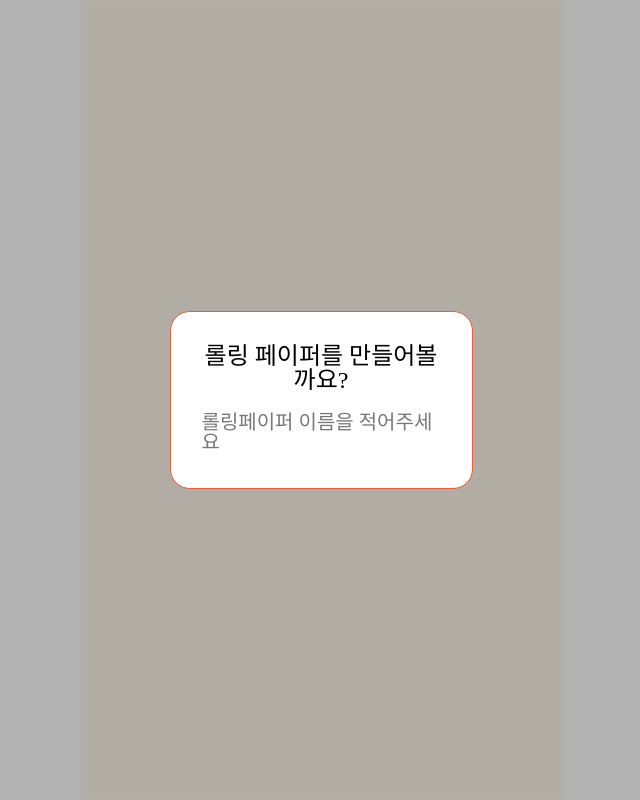
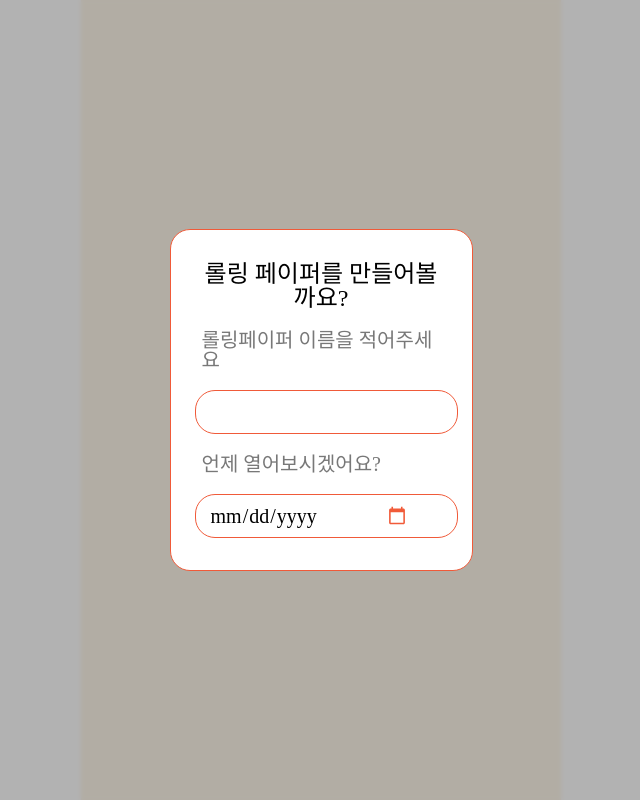
Before and after one commit to memory-makers/rolling-paper, a React (Vite) app: page /modalTest in a window 1280 px wide. Shown: the whole page, without its empty margins (319-959 px from the left). Built offline with nearby package versions, Linux system fonts and the light colour scheme; a web font is replaced by a local one.

Commit message:
#1 feat: 공유 모달 인풋 구현

```diff
--- /dev/null
+++ b/src/components/Modal/ModalItem/ModalInput.tsx
@@ -0,0 +1,19 @@
+import { ChangeEventHandler } from 'react'
+import styles from './modalItem.module.scss'
+
+interface Props {
+  type: 'text' | 'date'
+  name: string;
+  onChange: ChangeEventHandler<HTMLInputElement>;
+  value?: string;
+  readOnly?: boolean;
+}
+
+const ModalInput = ({type, name, onChange, value, readOnly}: Props) => {
+  return (
+    <input type={type} className={styles.modalInput} name={name}
+      onChange={onChange} value={value} readOnly={readOnly}/>
+  )
+}
+
+export default ModalInput
--- /dev/null
+++ b/src/components/Modal/ModalItem/index.tsx
@@ -0,0 +1,4 @@
+import ModalText from './ModalText';
+import ModalInput from './ModalInput';
+
+export { ModalText, ModalInput };
--- a/src/components/Modal/ModalItem/modalItem.module.scss
+++ b/src/components/Modal/ModalItem/modalItem.module.scss
@@ -17,3 +17,25 @@
   line-height: 20px;
   color: colors.$modalLabel;
 }
+
+// ModalInput.tsx
+.modalInput {
+  width: 263px;
+  height: 44px;
+  padding: 12px 48px 12px 14px;
+  margin-top: 16px;
+  background-color: colors.$modalWhite;
+  color: colors.$modalBlack;
+  border-radius: 20px;
+  border: 1px solid colors.$modalPoint;
+  font-size: 20px;
+  font-weight: 400;
+
+  &:focus {
+    outline: 1px solid colors.$modalPoint;
+  }
+
+  &::-webkit-calendar-picker-indicator {
+    filter: invert(52%) sepia(36%) saturate(7081%) hue-rotate(341deg) brightness(100%) contrast(89%);
+  }
+}
--- a/src/pages/ModalTest/ModalTest.tsx
+++ b/src/pages/ModalTest/ModalTest.tsx
@@ -1,15 +1,30 @@
-import { useState } from 'react';
+import { ChangeEventHandler, useState } from 'react';
 
 import Modal from '@/components/Modal';
-import ModalText from '@/components/Modal/ModalItem/ModalText';
+import { ModalInput, ModalText } from '@/components/Modal/ModalItem';
 
 const ModalTest = () => {
   const [, setIsModalOpen] = useState(false);
+  const [title, setTitle] = useState('');
+  const [dueDate, setDueDate] = useState('');
+
+  const handleTitleChange: ChangeEventHandler<HTMLInputElement> = (e) => {
+    setTitle(e.currentTarget.value);
+  };
+
+  const handleDueDateChange: ChangeEventHandler<HTMLInputElement> = (e) => {
+    setDueDate(e.currentTarget.value);
+  };
 
   return (
     <Modal setIsModalOpen={setIsModalOpen}>
       <ModalText size='title'>롤링 페이퍼를 만들어볼까요?</ModalText>
+
       <ModalText size='label'>롤링페이퍼 이름을 적어주세요</ModalText>
+      <ModalInput type='text' name='title' onChange={handleTitleChange} />
+
+      <ModalText size='label'>언제 열어보시겠어요?</ModalText>
+      <ModalInput type='date' name='dueDate' onChange={handleDueDateChange} />
     </Modal>
   )
 }
```
